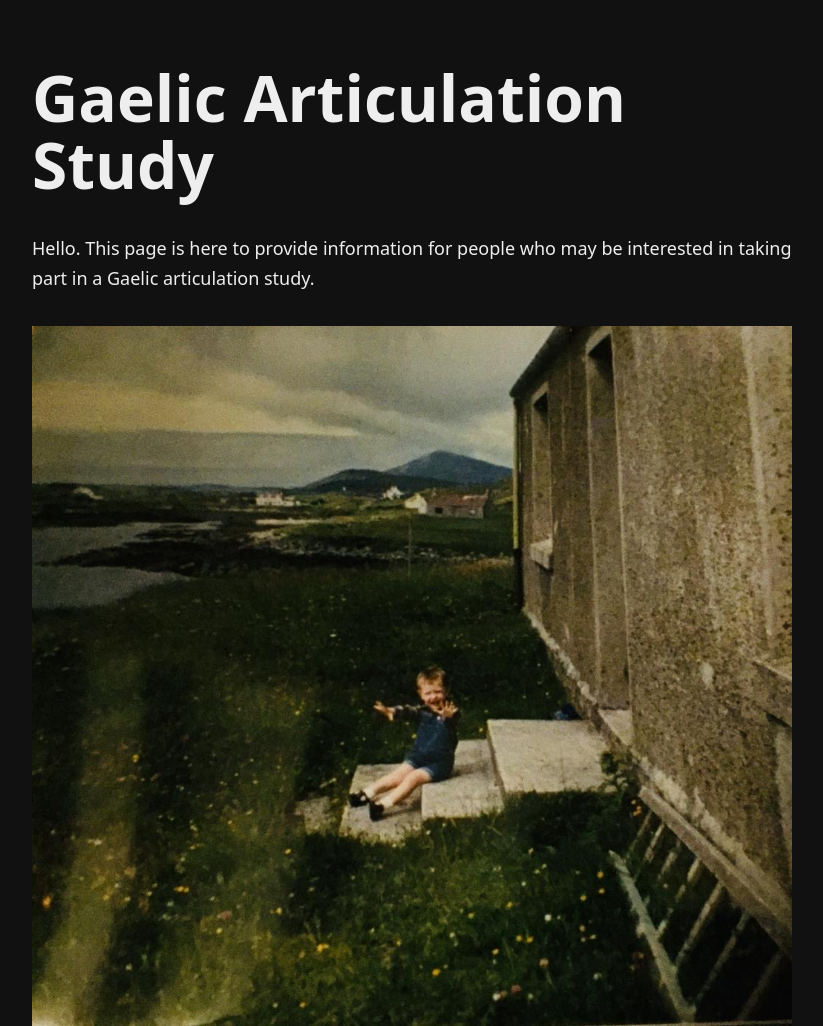
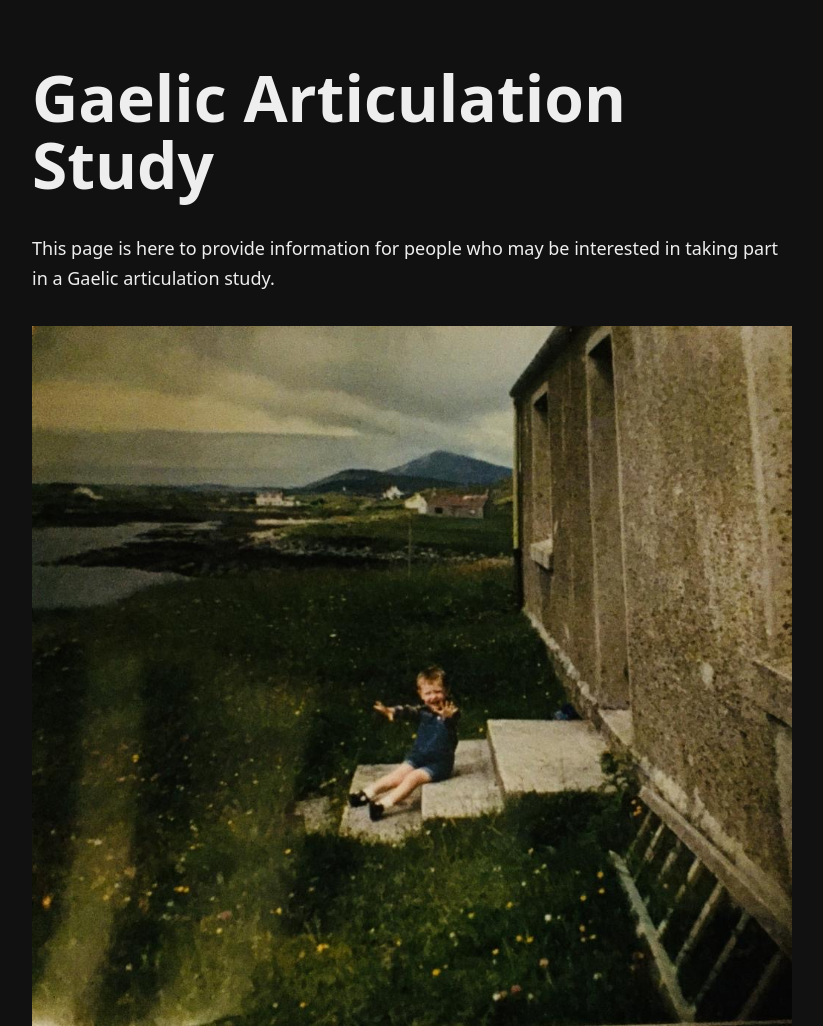
Before and after one commit to graemepaulmcguire/graemepaulmcguire.github.io, a plain HTML site: page index.html in a window 1280 px wide. Shown: the top 1026 px of the page, without its empty margins (228-1051 px from the left). Drawn offline with Linux system fonts and the light colour scheme.

Commit message:
Update index.html

```diff
--- a/index.html
+++ b/index.html
@@ -18,7 +18,7 @@
 </header>
 
 <section id="hello">
-<p>Hello. This page is here to provide information for people who may be interested in taking part in a Gaelic articulation study.</p>
+<p>This page is here to provide information for people who may be interested in taking part in a Gaelic articulation study.</p>
 </section>
 <img class="site-photo" src="harris.jpeg" alt="">
 <section id="who-i-am">
```
